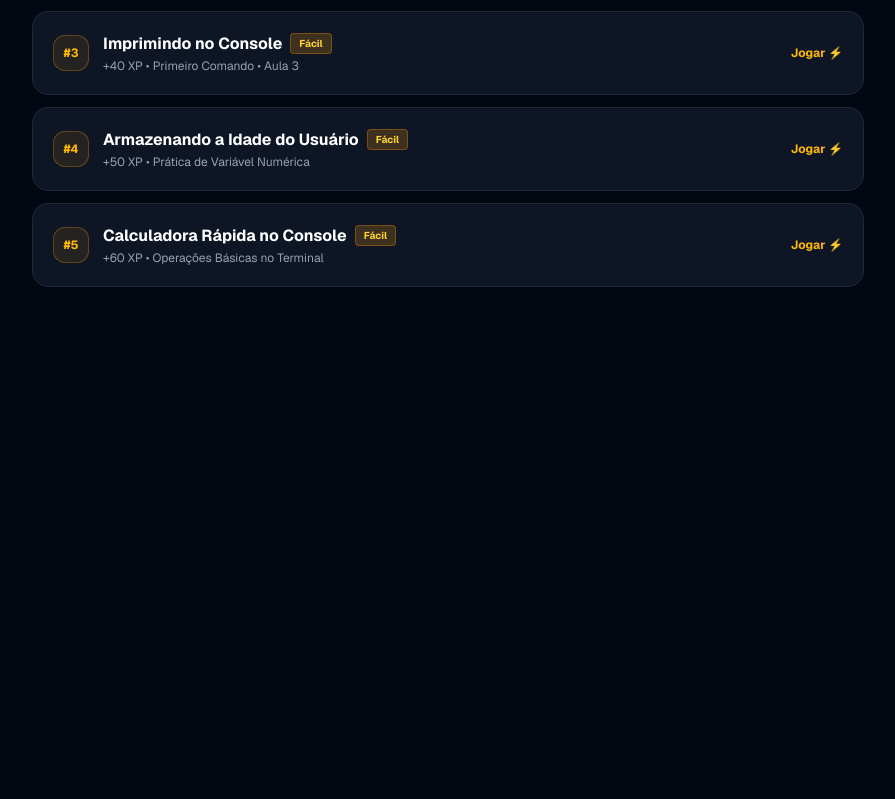
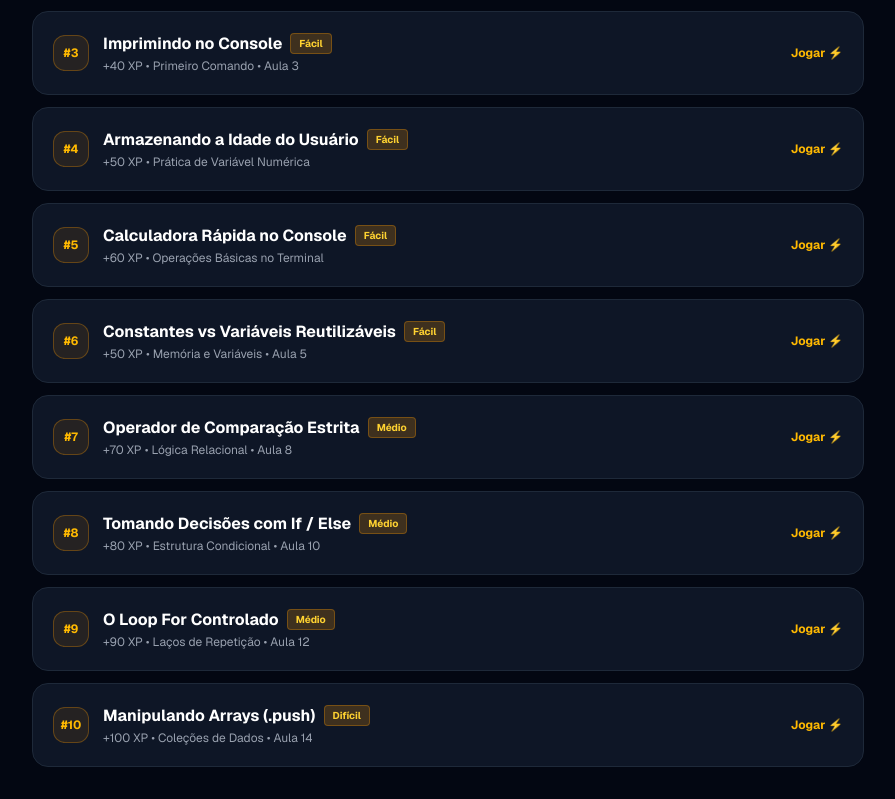
Before and after one commit to jvtsilva/codelab-joao, a Next.js app: page /desafios in a window 1280 px wide. Shown: the part 474-1273 px from the top of the page, without its empty margins (192-1087 px from the left). Before the commit the page ends 800 px from the top, so only its background shows below. Built offline with nearby package versions, Linux system fonts and the light colour scheme; no server answers.

Commit message:
feat: atualização nos desafios

```diff
--- a/src/data/challenges.ts
+++ b/src/data/challenges.ts
@@ -105,5 +105,92 @@ export const ARENA_CHALLENGES: ArenaChallenge[] = [
     requiredKeyword: '15 + 25',
     successMessage: '🎉 Perfeito! O JavaScript calculou e exibiu 40 no console.',
     errorMessage: '❌ Quase! Escreva `console.log(15 + 25)` sem aspas para o computador realizar a soma.'
+  },
+  {
+    id: 'challenge-6',
+    slug: '6',
+    number: '#6',
+    title: 'Constantes vs Variáveis Reutilizáveis',
+    subtitle: 'Memória e Variáveis • Aula 5',
+    difficulty: 'Fácil',
+    xp: 50,
+    type: 'quiz',
+    prompt: 'Qual é a principal diferença conceitual entre declarar uma variável com `let` e uma constante com `const`?',
+    options: [
+      { id: 'a', text: 'a) `const` roda mais rápido que o `let` no navegador.' },
+      { id: 'b', text: 'b) `let` permite alterar (reatribuir) o valor guardado posteriormente, enquanto `const` bloqueia novas atribuições.' },
+      { id: 'c', text: 'c) `const` só aceita números e `let` só aceita textos.' }
+    ],
+    correctOptionId: 'b',
+    successMessage: '🎉 Exato! O `let` é maleável para valores que mudam, e o `const` protege o dado contra alterações.',
+    errorMessage: '❌ Incorreto. Lembre-se: `const` vem de constante, ou seja, seu valor não pode ser reatribuído.'
+  },
+  {
+    id: 'challenge-7',
+    slug: '7',
+    number: '#7',
+    title: 'Operador de Comparação Estrita',
+    subtitle: 'Lógica Relacional • Aula 8',
+    difficulty: 'Médio',
+    xp: 70,
+    type: 'quiz',
+    prompt: 'Por que recomendamos utilizar o operador estrito de igualdade tripla (`===`) em vez de apenas dois sinais de igual (`==`) em JavaScript?',
+    options: [
+      { id: 'a', text: 'a) Porque o `===` verifica tanto se os valores são iguais quanto se os tipos de dados são idênticos.' },
+      { id: 'b', text: 'b) Porque o `==` gera erros de vírus no console da web.' },
+      { id: 'c', text: 'c) Porque o `===` transforma textos automaticamente em números.' }
+    ],
+    correctOptionId: 'a',
+    successMessage: '🎉 Mandou muito bem! O operador `===` evita conversões automáticas indesejadas de tipo.',
+    errorMessage: '❌ Quase! O `===` garante rigor total comparando tanto o valor quanto o tipo do dado.'
+  },
+  {
+    id: 'challenge-8',
+    slug: '8',
+    number: '#8',
+    title: 'Tomando Decisões com If / Else',
+    subtitle: 'Estrutura Condicional • Aula 10',
+    difficulty: 'Médio',
+    xp: 80,
+    type: 'code',
+    prompt: 'Escreva um bloco condicional simples utilizando `if` que verifique se uma variável chamada `pontos` é maior que 10, exibindo `"Passou de fase"` no console caso seja verdadeiro.',
+    placeholder: 'Ex: if (pontos > 10) { console.log("..."); }',
+    validationPattern: /if\s*\(\s*pontos\s*>\s*10\s*\)\s*\{\s*console\.log\s*\(\s*['"`].+['"`]\s*\)\s*;?\s*\}/i,
+    requiredKeyword: 'if',
+    successMessage: '🎉 Perfeito! Sua estrutura condicional avaliou a pontuação perfeitamente.',
+    errorMessage: '❌ Verifique a sintaxe: utilize `if (pontos > 10) { console.log("sua mensagem"); }`.'
+  },
+  {
+    id: 'challenge-9',
+    slug: '9',
+    number: '#9',
+    title: 'O Loop For Controlado',
+    subtitle: 'Laços de Repetição • Aula 12',
+    difficulty: 'Médio',
+    xp: 90,
+    type: 'code',
+    prompt: 'Escreva um loop `for` padrão em JavaScript que inicialize um contador `i = 1` e execute enquanto `i <= 3`, incrementando `i++`. Dentro do loop, coloque um `console.log(i)`.',
+    placeholder: 'Ex: for (let i = 1; i <= 3; i++) { console.log(i); }',
+    validationPattern: /for\s*\(\s*let\s+i\s*=\s*1\s*;\s*i\s*<=\s*3\s*;\s*i\+\+\s*\)\s*\{\s*console\.log\s*\(\s*i\s*\)\s*;?\s*\}/i,
+    requiredKeyword: 'for',
+    successMessage: '🎉 Espetacular! O loop `for` automatizou a contagem em segundos.',
+    errorMessage: '❌ Certifique-se de seguir o padrão do cabeçalho do `for` com inicialização, condição e incremento.'
+  },
+  {
+    id: 'challenge-10',
+    slug: '10',
+    number: '#10',
+    title: 'Manipulando Arrays (.push)',
+    subtitle: 'Coleções de Dados • Aula 14',
+    difficulty: 'Difícil',
+    xp: 100,
+    type: 'code',
+    prompt: 'Dado um array existente chamado `inventario`, utilize o método `.push()` para adicionar a string `"Escudo"` ao final dele e imprima o array atualizado no console.',
+    placeholder: 'Ex: inventario.push("Escudo"); console.log(inventario);',
+    validationPattern: /inventario\.push\s*\(\s*['"`]Escudo['"`]\s*\)\s*;?.*console\.log\s*\(\s*inventario\s*\)/i,
+    requiredKeyword: '.push(',
+    successMessage: '🎉 Desafio Mestre Concluído! O método `.push()` adicionou o item com sucesso ao array.',
+    errorMessage: '❌ Lembre-se de usar `inventario.push("Escudo")` e exibir o array no console.'
   }
+
 ]
```
